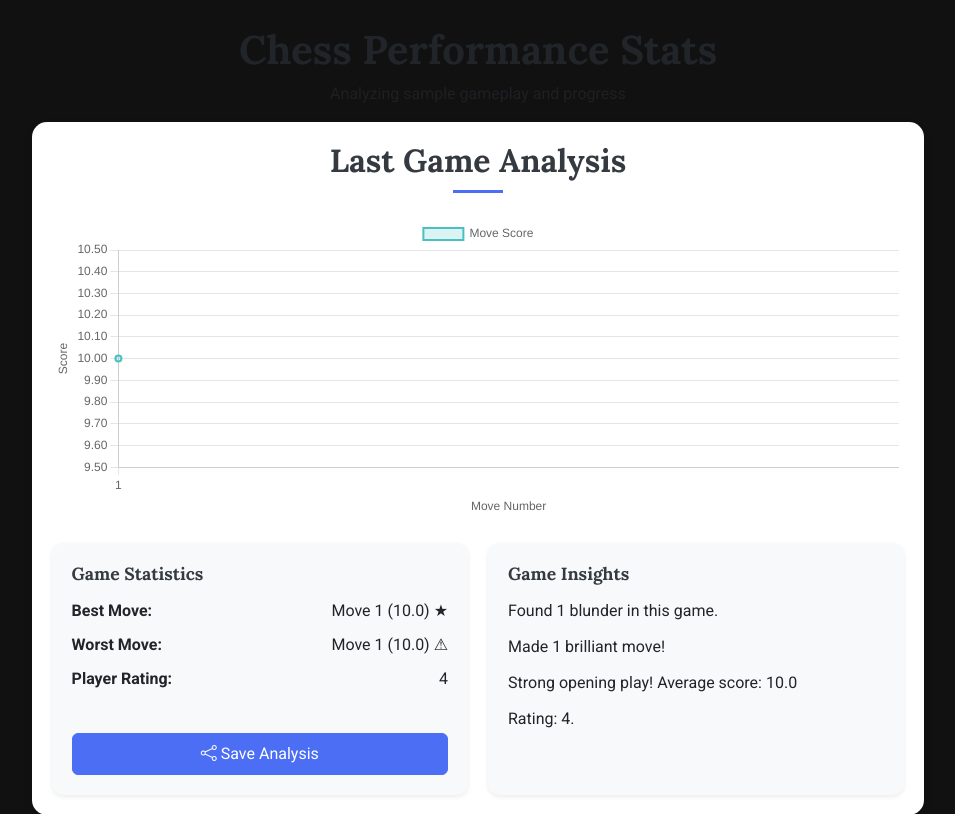
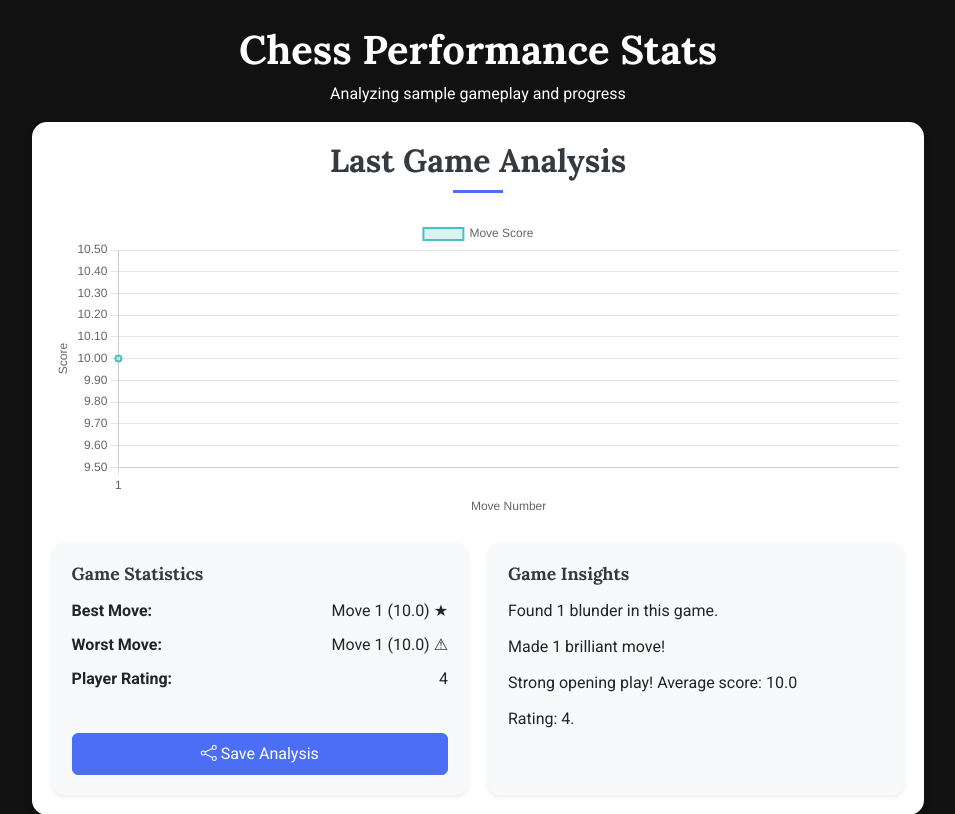
Before and after one commit to alexdinu1/CITS3403_project, a Flask app: page /friend_stats/1 in a window 1280 px wide. Shown: the top 814 px of the page, without its empty margins (162-1117 px from the left). Run offline with Flask 3, Linux system fonts and the light colour scheme; the visitor is signed in with stand-in values (Sample User, id 1); tables that the repository leaves empty hold one stand-in row (values such as "Sample post"); parts of the project's set-up code (start-up, migrations or seed data) failed here and were passed over; some libraries are stand-ins or nearby versions.

Commit message:
Update friend_stats.html

```diff
--- a/templates/friend_stats.html
+++ b/templates/friend_stats.html
@@ -175,8 +175,8 @@
   </head>
   <body>
     <header class="text-center my-0">
-      <h1 class="fw-bold">Chess Performance Stats</h1>
-      <p class="text-muted">Analyzing <span id="username">your</span> gameplay and progress</p>
+      <h1 class="fw-bold text-white">Chess Performance Stats</h1>
+      <p class="text-white">Analyzing <span id="username">your</span> gameplay and progress</p>
     </header>
 
     <main class="container">
```
